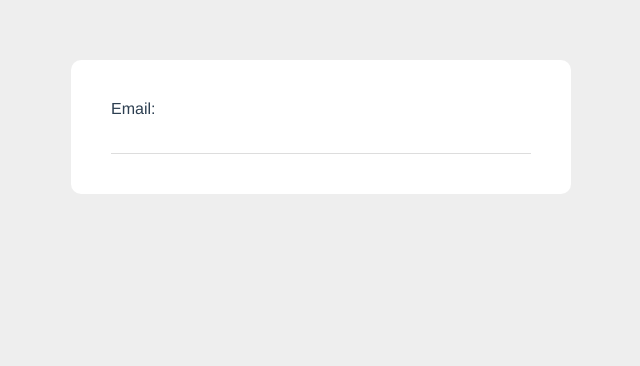
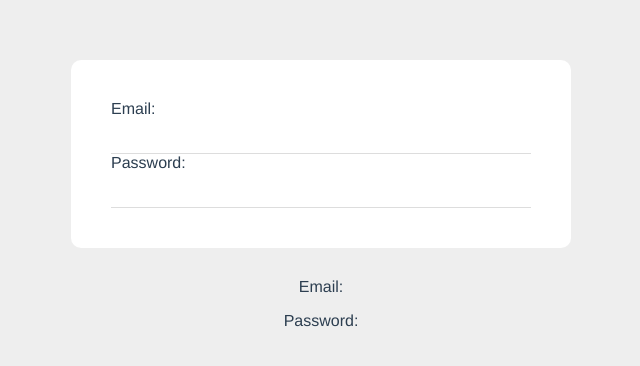
Before and after one commit to JYuwoody/Vue, a Vue app in the folder web-form/: page / in a window 1280 px wide. Shown: the top 366 px of the page, without its empty margins (319-959 px from the left). Built offline with nearby package versions, Linux system fonts and the light colour scheme.

Commit message:
Write Data Binding

```diff
--- a/web-form/src/components/SignupForm.vue
+++ b/web-form/src/components/SignupForm.vue
@@ -1,13 +1,24 @@
 <template>
   <form>
     <label>Email:</label>
-    <input type="email" required>
+    <input type="email" required v-model="email">
+
+    <label>Password:</label>
+    <input type="password" required v-model="password">
+
   </form>
+  <p>Email: {{ email }}</p>
+  <p>Password: {{ password }}</p>
 </template>
 
 <script>
 export default {
-
+    data() {
+        return {
+            email: '',
+            password: ''
+        }
+    }
 }
 </script>
 
```
